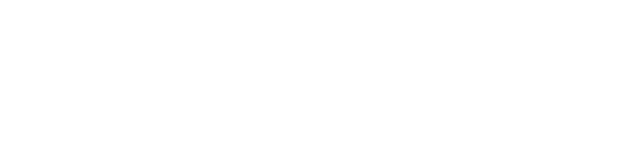
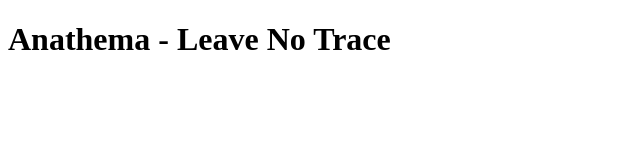
Before and after one commit to Montette/learning-git-2, a plain HTML site: page index.html in a window 1280 px wide. Shown: the whole page, without its empty margins (0-640 px from the left). Drawn offline with Linux system fonts and the light colour scheme.

Commit message:
add h1 with song title

```diff
--- a/index.html
+++ b/index.html
@@ -3,7 +3,9 @@
 <head>
     <meta charset="UTF-8">
     <title>Document</title>
-    <div class="container"></div>
+    <div class="container">
+        <h1>Anathema - Leave No Trace</h1>
+    </div>
 </head>
 <body>
 
```
